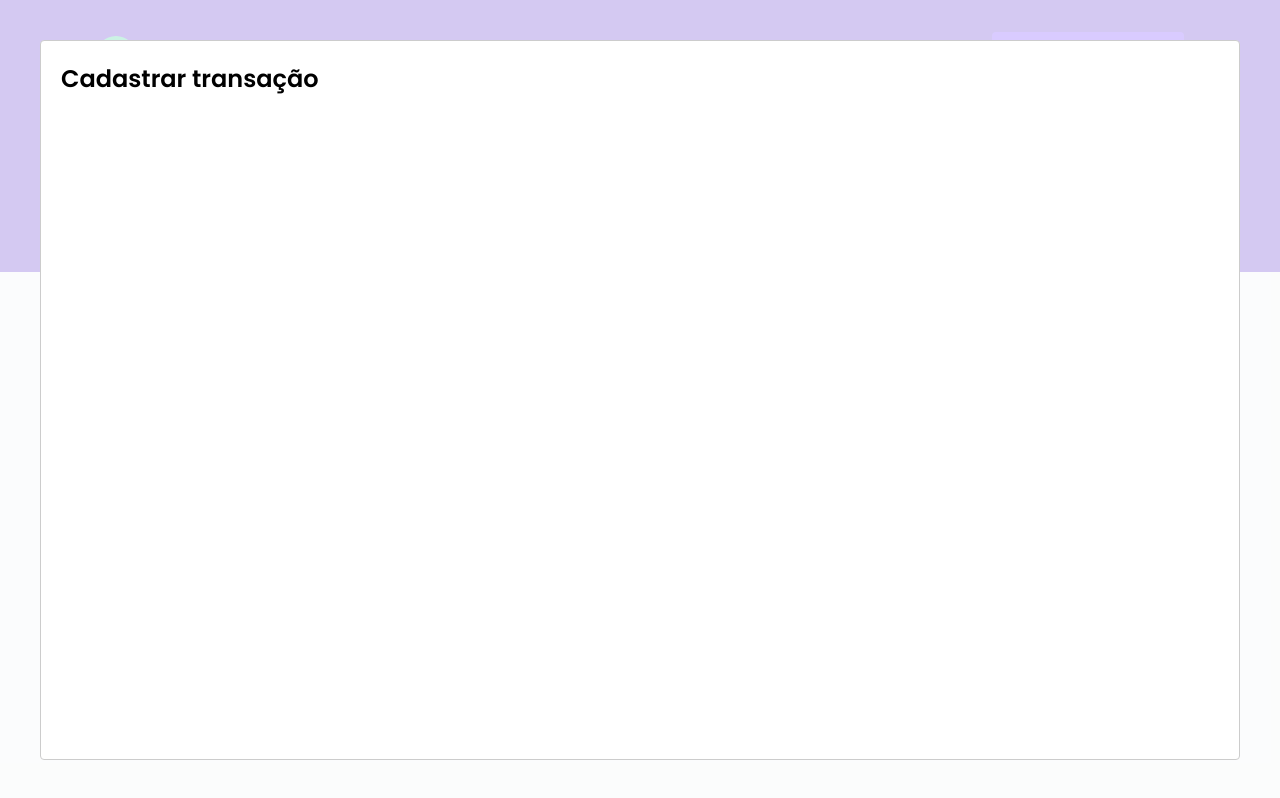
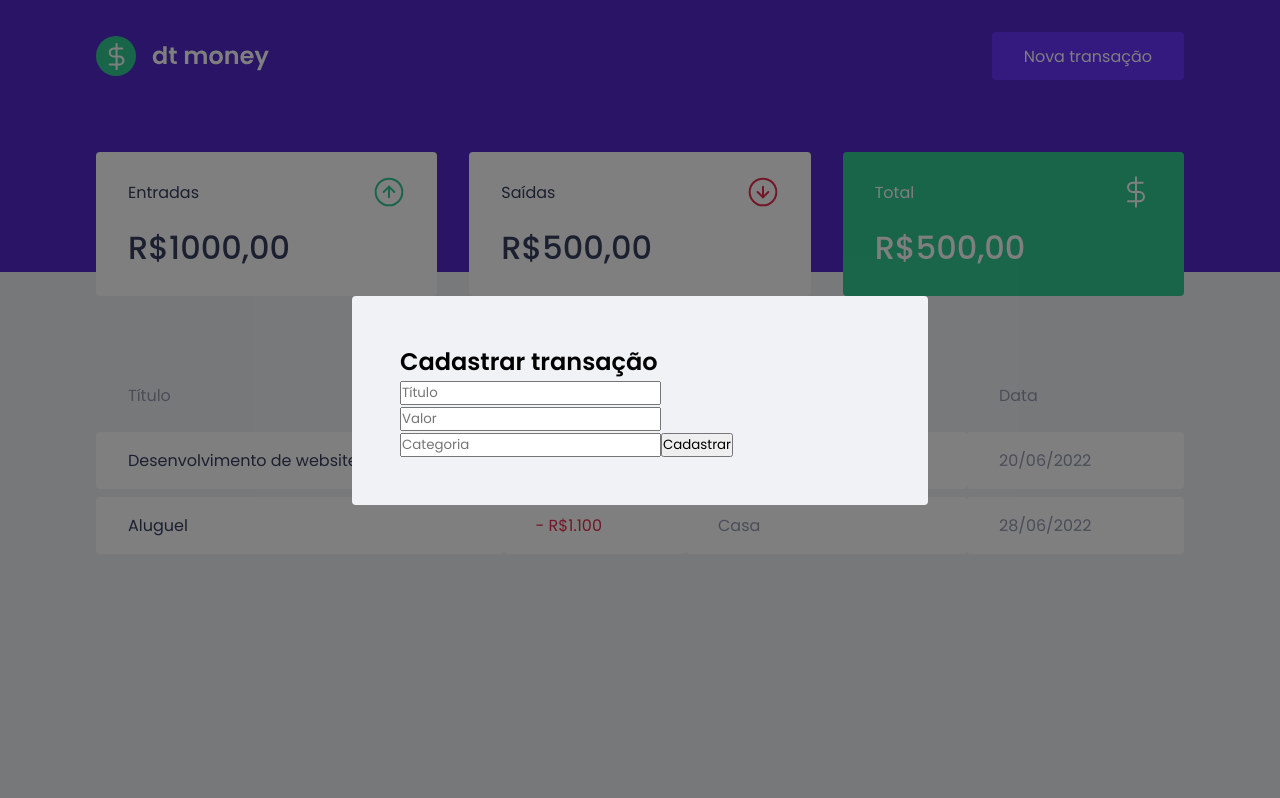
Before and after one commit to Felipe-dot/dtmoney, a React (Create React App) app: page / in a window 1280 px wide. Both pictures are taken after a click on the button "Nova transação". Built offline with nearby package versions, Linux system fonts and the light colour scheme; no server answers; what miragejs would draw is missing.

Commit message:
Structuring the form

```diff
--- a/src/components/NewTransactionModal/index.tsx
+++ b/src/components/NewTransactionModal/index.tsx
@@ -1,5 +1,5 @@
 import Modal, { Props } from "react-modal";
-
+import {Container} from "./styles"
 interface NewTransactionModalProps {
     isOpen: boolean;
     onRequestClose: () => void;
@@ -10,8 +10,27 @@
         <Modal
         isOpen={isOpen}
         onRequestClose={onRequestClose}
+        overlayClassName="react-modal-overlay"
+        className="react-modal-content"
         >
-          <h2>Cadastrar transação</h2>
+            <Container>
+                <h2>Cadastrar transação</h2>
+                <input
+                    placeholder="Título"
+                />
+                <input
+                    type="number"
+                    placeholder="Valor"
+                />
+
+                <input
+                    placeholder="Categoria"
+                />
+
+                <button type="submit">
+                    Cadastrar
+                </button>
+            </Container>
      </Modal>
     );
 }
--- a/src/components/NewTransactionModal/styles.ts
+++ b/src/components/NewTransactionModal/styles.ts
@@ -1 +1,5 @@
 import styled from "styled-components";
+
+export const Container = styled.form`
+
+`;
--- a/src/styles/global.ts
+++ b/src/styles/global.ts
@@ -55,4 +55,27 @@
         opacity: 0.6;
         cursor: not-allowed;
     }
+
+    .react-modal-overlay{
+        background: rgba(0,0,0,0.5);
+
+        position: fixed;
+        top: 0;
+        bottom: 0;
+        right: 0;
+        left: 0;
+
+        display: flex;
+        align-items: center;
+        justify-content: center;
+    }
+
+    .react-modal-content{
+        width: 100%;
+        max-width: 576px;
+        background: var(--background);
+        padding: 3rem;
+        position: relative;
+        border-radius: 0.25rem;
+    }
 `
```
